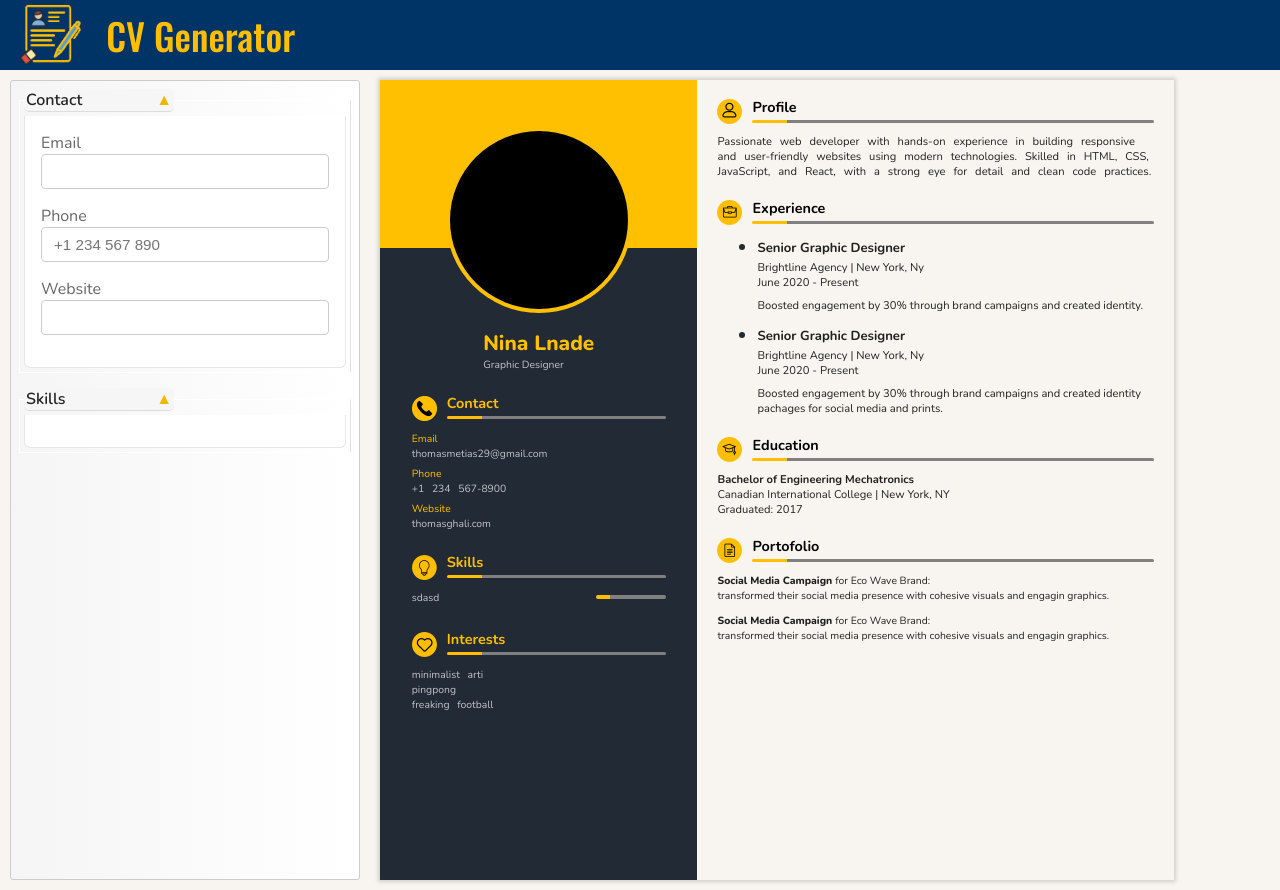
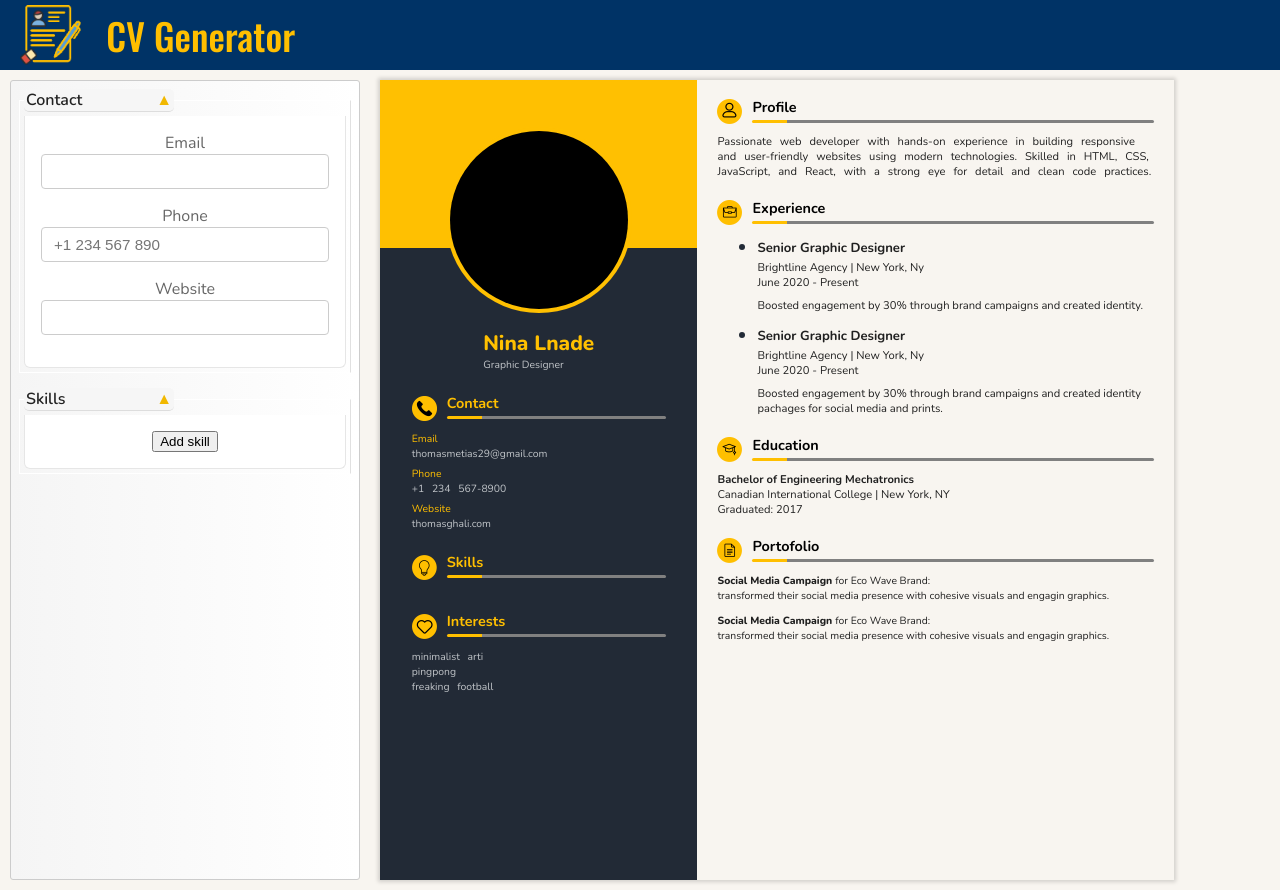
Before and after one commit to ThomasGhali/cv-generator, a React (Vite) app: page / in a window 1280 px wide. Built offline with nearby package versions, Linux system fonts and the light colour scheme.

Commit message:
feat: add skill input in form with styles

```diff
--- a/src/App.jsx
+++ b/src/App.jsx
@@ -1,8 +1,11 @@
+import { useState } from "react";
 import generatorLogo from "./assets/cv-generator-logo-lq.png"
 import Cv from "./components/Cv/Cv.jsx"
 import Form from "./components/Form/Form.jsx"
 
 export default function App() {
+  const [skills, setSkills] = useState([]);
+
   return(
     <>
       <header className="generator-header">
@@ -10,8 +13,8 @@ export default function App() {
           <span className="generator-header__text">CV Generator</span>
       </header>
       <main className="main-content">
-        <Form />
-        <Cv />
+        <Form skills={skills} setSkills={setSkills} />
+        <Cv skillsArr={skills} />
       </main>
     </>
   )
--- a/src/components/Cv/GeneralInfo/Profile.jsx
+++ b/src/components/Cv/GeneralInfo/Profile.jsx
@@ -45,7 +45,6 @@ export default function Profile() {
 
           <section className="skills profile-section">
             <SectionsHeader text="Skills" iconName="skills" font="gold" />
-            <Skill percent={20} skillName="sdasd" />
           </section>
 
           <section className="interests profile-section">
--- a/src/components/Form/Form.css
+++ b/src/components/Form/Form.css
@@ -75,4 +75,44 @@ input:focus, textarea:focus {
   border: 1px solid #e6e6e6;
   border-top: none;
   border-radius: 0 0 6px 6px;
+  display: flex;
+  flex-direction: column;
+  align-items: center;
 }
+
+/* --- skills section --- */
+
+hr {
+  width: 100px;
+  height: 1.5px;
+  border: none;
+  border-radius: 4px;
+  margin: 10px 0;
+  background: #848181bd;
+}
+
+input[type="range"] {
+  -webkit-appearance: none;
+  width: 100%;
+  height: 10px;
+  background: #cbc9c9;
+  border-radius: 3px;
+}
+
+/* Track (the bar) */
+input[type="range"]::-webkit-slider-runnable-track {
+  height: 4px;
+  background: #888;
+  border-radius: 3px;
+}
+
+/* Thumb (the handle) */
+input[type="range"]::-webkit-slider-thumb {
+  -webkit-appearance: none;
+  height: 14px;
+  width: 14px;
+  border-radius: 50%;
+  background: #ffbf00;
+  cursor: pointer;
+  margin-top: -5px;
+}
--- a/src/components/Form/Form.jsx
+++ b/src/components/Form/Form.jsx
@@ -1,7 +1,44 @@
+import { useState } from 'react'
 import './Form.css'
 import FormSection from './FormSection'
 
-export default function Form() {
+// function Skill() {
+//   return (
+
+//   )
+// }
+
+export default function Form({ skills, setSkills}) {
+  function handleSkillBtn() {
+    if (
+      skills.length === 0 || // no skills yet
+      Object.keys(skills[skills.length -1 ]).length !== 0 // last skill not empty
+    ) {
+      return setSkills(prev => [...prev, {}])
+    }
+
+    return
+  }
+  function viewSkills() {
+    return skills.map((skill, index) => {
+      return (
+        <>
+        <div className="skill-wrapper">
+          <label>
+            Skill 1's Name
+            <input type="text" id='' />
+          </label>
+          <label>
+          Skill 1's Proficiency
+            <input type="range" />
+          </label>
+        </div>
+        {index + 1 === skills.length && <hr />}
+        </>
+      )
+    })
+  }
+
   return (
     <>
       <form action="">
@@ -25,7 +62,8 @@ export default function Form() {
         <FormSection
           name="Skills"
         >
-
+          {viewSkills()}
+          <button type='button' onClick={handleSkillBtn}>Add skill</button>
         </FormSection>
       </form>
     </>
```
